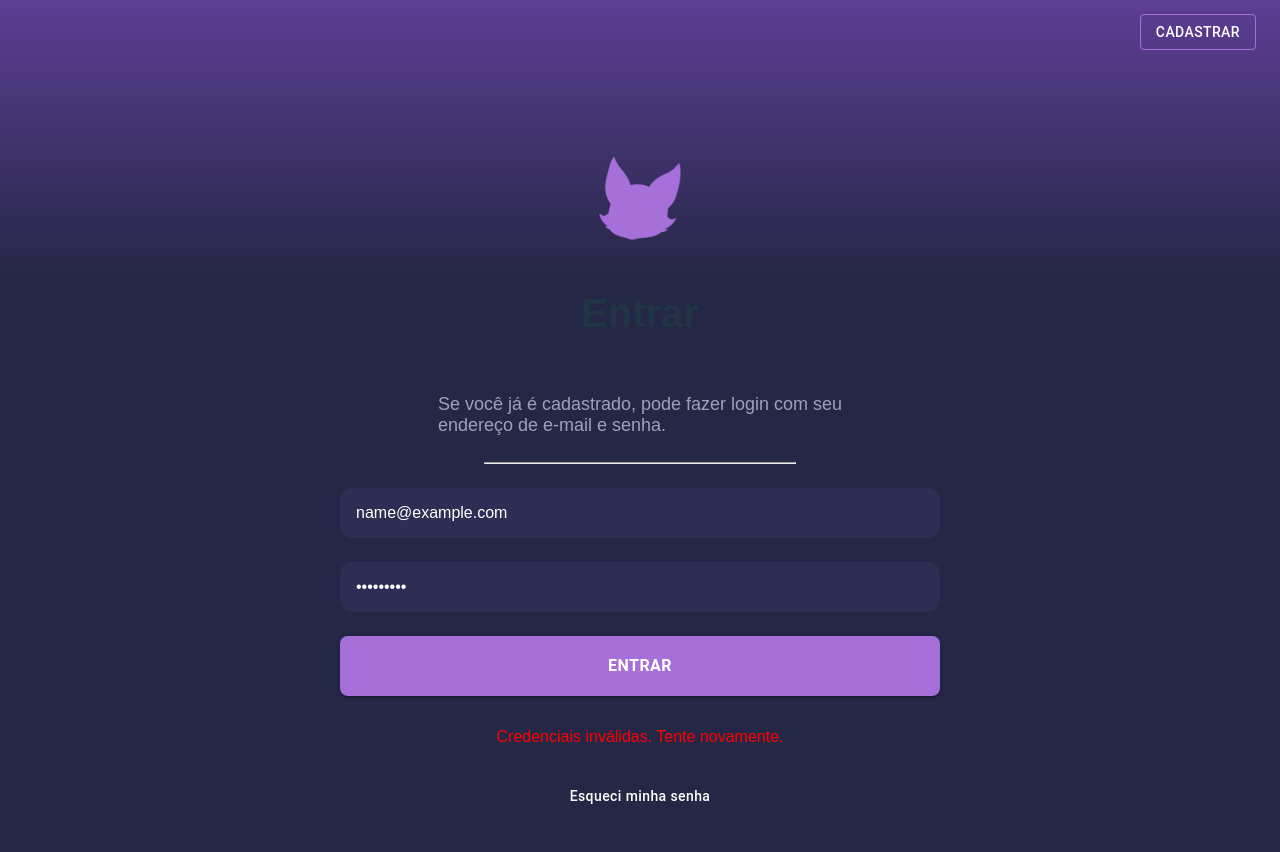
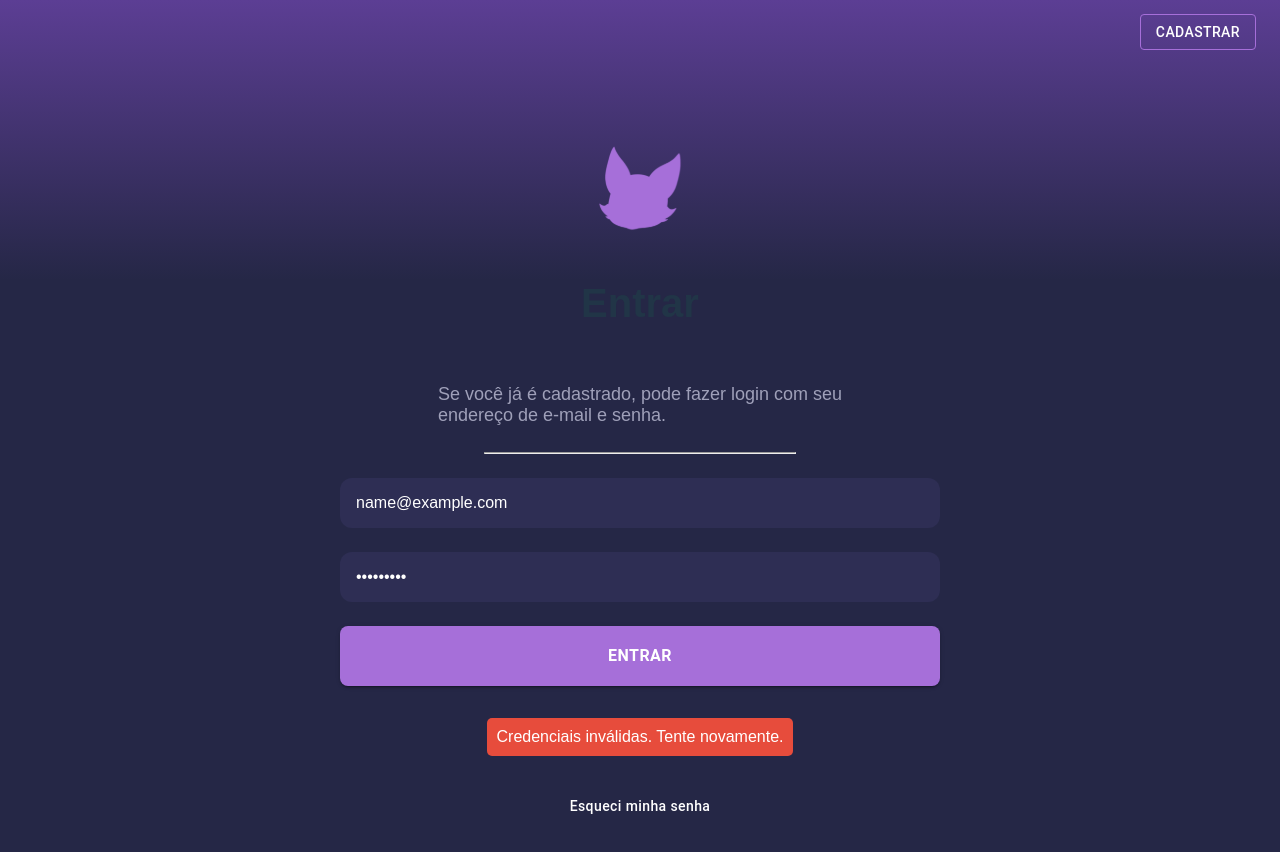
Before and after one commit to thiaguera00/tcc-frontend, a React (Vite) app: page /login in a window 1280 px wide. Both pictures are taken after typing "name@example.com", "Sample123" into the empty fields and a click on the button "ENTRAR". Shown: the top 852 px of the page. Built offline with nearby package versions, Linux system fonts and the light colour scheme; no server answers; a web font is replaced by a local one.

Commit message:
Alterações cores e cor de fundo no texto de mensagens

```diff
--- a/src/Components/card-fase/index.tsx
+++ b/src/Components/card-fase/index.tsx
@@ -29,9 +29,6 @@ export const CardFase: React.FC<CardFaseProps> = ({ id, title, description, corF
         width: '100%',
         maxWidth: '500px',
         cursor: 'pointer',
-        '&:hover': {
-          backgroundColor: '#b5b5b5',
-        },
       }}
     >
       <Typography variant="h6" fontWeight="bold">
--- a/src/pages/cadastro/index.tsx
+++ b/src/pages/cadastro/index.tsx
@@ -118,10 +118,26 @@ export const Cadastro = () => {
       />
 
       {errorMessage && (
-        <p style={{ color: 'red', marginTop: '16px' }}>{errorMessage}</p>
+        <p style={{
+        color: 'white',
+        marginTop: '16px',
+        backgroundColor: '#e74c3c',
+        padding: '10px',
+        borderRadius: '5px',
+      }}>
+      {errorMessage}
+      </p>
       )}
       {successMessage && (
-        <p style={{ color: 'green', marginTop: '16px' }}>{successMessage}</p>
+        <p style={{
+        color: 'white',
+        marginTop: '16px',
+        backgroundColor: '#2ecc71',
+        padding: '10px',
+        borderRadius: '5px',
+        }}>
+        {successMessage}
+        </p>
       )}
     </Box>
 
--- a/src/pages/login/index.tsx
+++ b/src/pages/login/index.tsx
@@ -133,7 +133,18 @@ export const Login = () => {
           method="POST"
           buttonName="Entrar"
         />
-        {errorMessage && <p style={{ color: 'red', marginTop: '16px' }}>{errorMessage}</p>}
+
+        {errorMessage && (
+          <p style={{
+            color: 'white',
+            marginTop: '16px',
+            backgroundColor: '#e74c3c',
+            padding: '10px',
+            borderRadius: '5px',
+          }}>
+            {errorMessage}
+          </p>
+        )}
 
         <Button
           onClick={handleModalOpen}
@@ -220,7 +231,13 @@ export const Login = () => {
               <Loading />
             ) : (
               modalMessage && (
-                <Typography sx={{ mt: 2, color: modalMessage.includes('sucesso') ? 'green' : 'red' }}>
+                <Typography sx={{
+                  mt: 2,
+                  color: modalMessage.includes('sucesso') ? 'white' : 'white',
+                  backgroundColor: modalMessage.includes('sucesso') ? '#2ecc71' : '#e74c3c',
+                  padding: '10px',
+                  borderRadius: '5px',
+                }}>
                   {modalMessage}
                 </Typography>
               )
```
